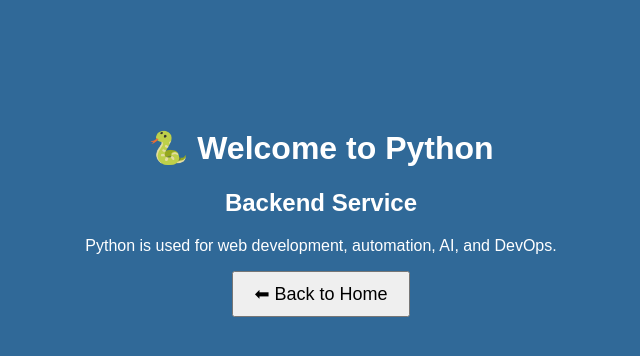
After one commit to vineethpaul-1997/dude-project, a Flask app: template templates/python.html in a window 1280 px wide. The commit adds this page. Shown: the top 356 px of the page, without its empty margins (319-959 px from the left). Run offline with Flask 3, Linux system fonts and the light colour scheme; the template is opened without the code that fills it, so the values that code supplies are empty.

Commit message:
first commit

```diff
--- /dev/null
+++ b/templates/docker.html
@@ -0,0 +1,5 @@
+🐳 Welcome to Docker
+
+Containerized
+
+Docker packages applications into containers.
--- /dev/null
+++ b/templates/jenkins.html
@@ -0,0 +1,5 @@
+⚙️ Welcome to Jenkins
+
+CI/CD Pipeline
+
+Jenkins automates build and deployment.
--- /dev/null
+++ b/templates/kubernetes.html
@@ -0,0 +1,5 @@
+☸️ Welcome to Kubernetes
+
+Orchestrated
+
+Kubernetes manages containerized applications.
--- /dev/null
+++ b/templates/python.html
@@ -0,0 +1,39 @@
+<!DOCTYPE html>
+<html>
+<head>
+<title>Python</title>
+<style>
+body{
+background:#306998;
+color:white;
+font-family:Arial;
+text-align:center;
+padding-top:100px;
+}
+button{
+padding:10px 20px;
+font-size:18px;
+}
+a{
+text-decoration:none;
+}
+</style>
+</head>
+
+<body>
+
+<h1>🐍 Welcome to Python</h1>
+
+<h2>Backend Service</h2>
+
+<p>
+Python is used for web development,
+automation, AI, and DevOps.
+</p>
+
+<a href="index.html">
+<button>⬅ Back to Home</button>
+</a>
+
+</body>
+</html>
```
Also changed, not shown: templates/index.html (+17 -1 lines).
